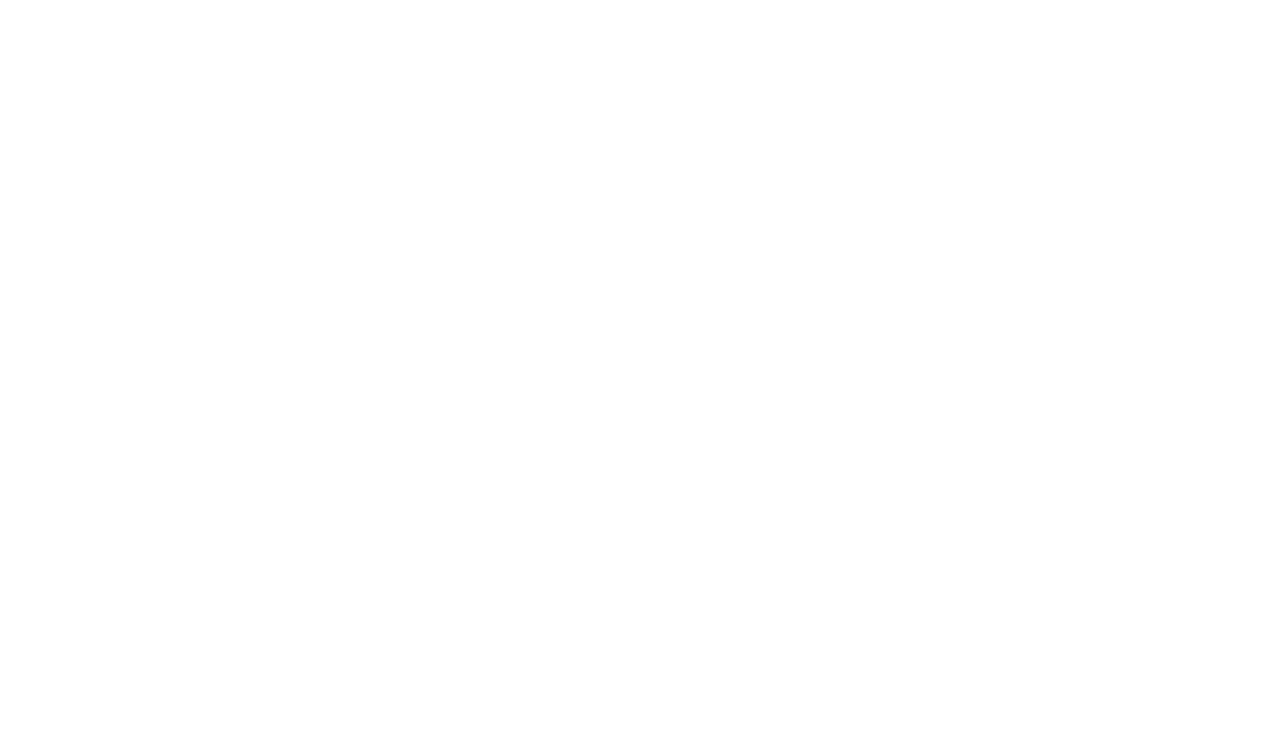
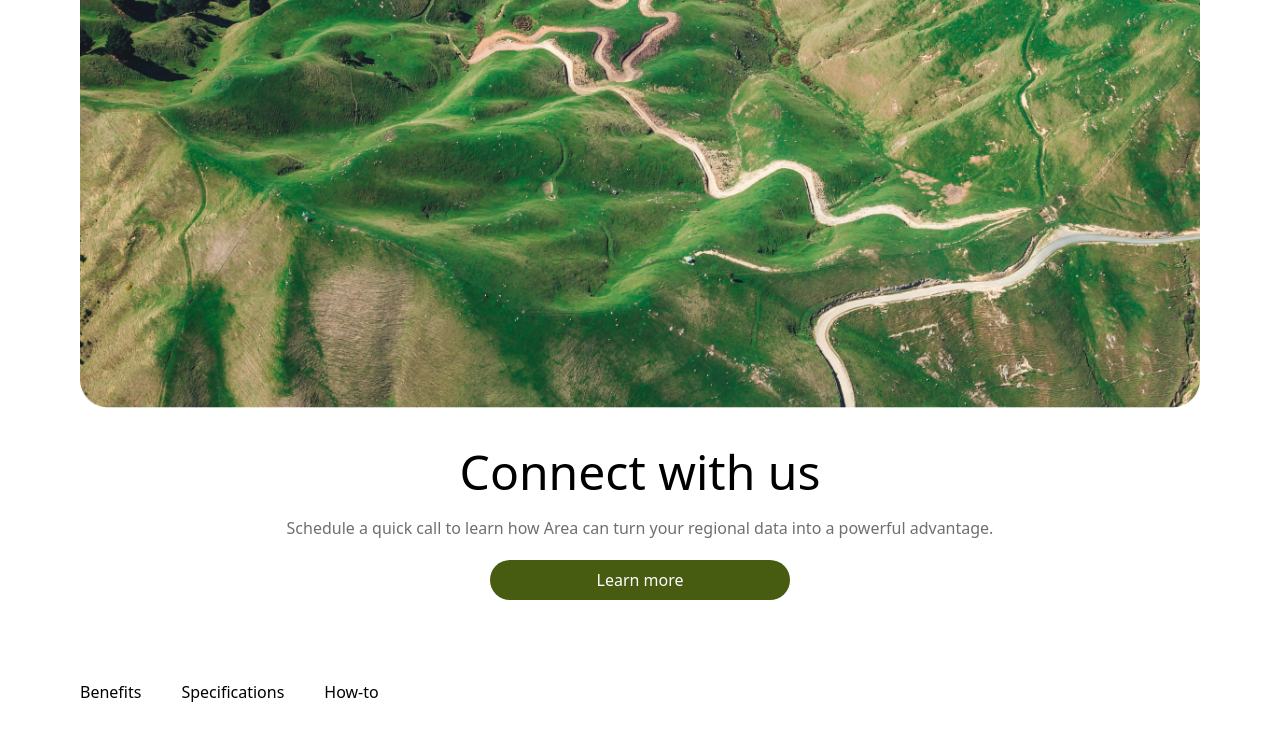
Before and after one commit to leont2u/browse-everything, a React (Vite) app: page / in a window 1280 px wide. Shown: the part 1790-2532 px from the top of the page. Before the commit the page ends 1751 px from the top, so only its background shows below. Built offline with nearby package versions, Linux system fonts and the light colour scheme.

Commit message:
Connect with us section

```diff
--- a/src/App.tsx
+++ b/src/App.tsx
@@ -1,16 +1,18 @@
 import Footer from "./components/Footer";
 import NavBar from "./components/NavBar";
 import Benefits from "./pages/Benefits";
+import ConnectWithUs from "./pages/ConnectWithUs";
 import HeroSection from "./pages/HeroSection";
 import TrustedCompanies from "./pages/TrustedCompanies";
 
 function App() {
   return (
-    <div className="mx-20 h-min-screen">
+    <div className="mx-20 h-min-screen ">
       <NavBar />
       <HeroSection />
       <TrustedCompanies />
       <Benefits />
+      <ConnectWithUs />
       <Footer />
     </div>
   );
--- /dev/null
+++ b/src/pages/ConnectWithUs.tsx
@@ -0,0 +1,23 @@
+import connectimage from "../assets/images/connect-image.png";
+
+const ConnectWithUs = () => {
+  return (
+    <div className=" ">
+      <div>
+        <img src={connectimage} alt="Connect with us image" />
+      </div>
+      <div className="mt-10 mb-20 flex flex-col justify-center items-center  ">
+        <h1 className="text-5xl mb-5 ">Connect with us</h1>
+        <p className="font-light mb-5 text-[#6F6F6F]">
+          Schedule a quick call to learn how Area can turn your regional data
+          into a powerful advantage.
+        </p>
+        <button className="rounded-[1000px] bg-[#485C11] text-white p-2 w-75">
+          Learn more
+        </button>
+      </div>
+    </div>
+  );
+};
+
+export default ConnectWithUs;
```
Also changed, not shown: src/assets/images/connect-image.png (added).
